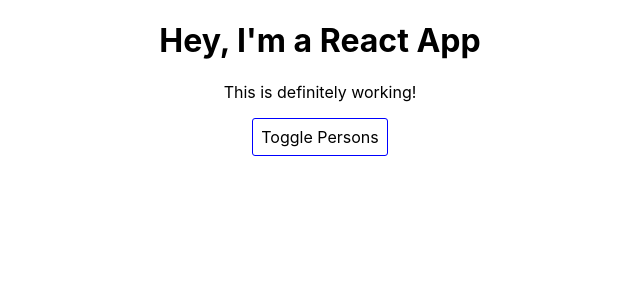
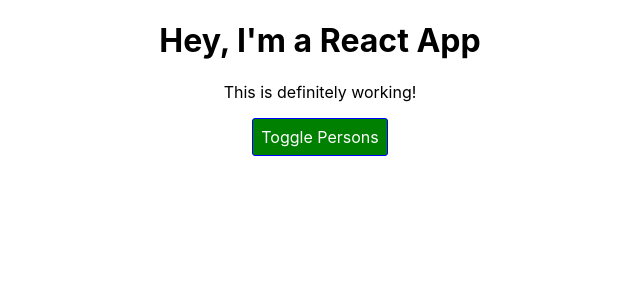
Before and after one commit to umida-boltaeva/REACT-full-course, a React (Create React App) app: page / in a window 1280 px wide. Shown: the top 300 px of the page, without its empty margins (320-960 px from the left). Built offline with nearby package versions, Linux system fonts and the light colour scheme.

Commit message:
set class names dynamically

```diff
--- a/src/App.css
+++ b/src/App.css
@@ -1,3 +1,11 @@
 .App {
   text-align: center;
 }
+
+.red {
+  color: red;
+}
+
+.bold {
+  font-weight: bold;
+}
--- a/src/App.js
+++ b/src/App.js
@@ -46,7 +46,8 @@
 
   render(){
     const style = {
-      backgroundColor: "white",
+      backgroundColor: "green",
+      color: "white",
       font: "inherit",
       border: "1px solid blue",
       borderRadius: "3px",
@@ -69,12 +70,21 @@
         })}
         </div>
       );
+      style.backgroundColor = "red";
     }
+
+    let classes = [];
+    if(this.state.persons.length <=2){
+      classes.push("red");
+    }
+    if(this.state.persons.length <=1){
+      classes.push("bold");
+    };
 
     return (
       <div className="App">
         <h1>Hey, I'm a React App</h1>
-        <p>This is definitely working!</p>
+        <p className={classes.join(" ")}>This is definitely working!</p>
         <button
         style={style} onClick={this.togglePersonsHandler}>Toggle Persons</button>
          {persons}
```
